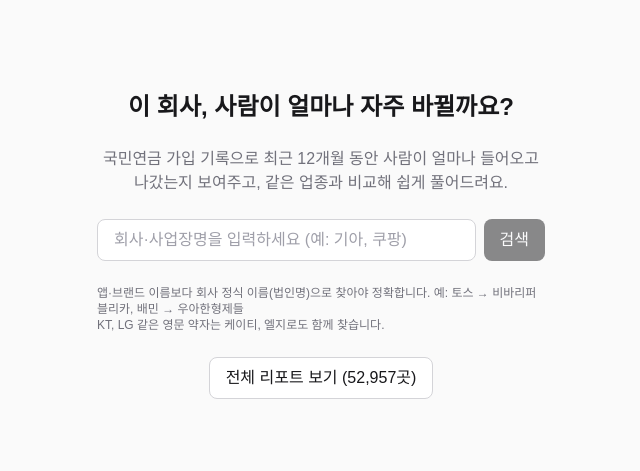
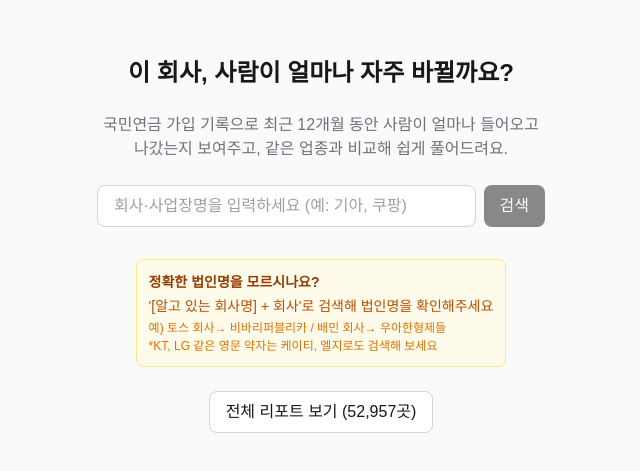
Before and after one commit to MABC-2026/project-code, a Next.js app: page / in a window 1280 px wide. Shown: the part 155-626 px from the top of the page, without its empty margins (319-959 px from the left). Built offline with nearby package versions, Linux system fonts and the light colour scheme.

Commit message:
웹페이지 Tip 문구 업데이트 - 법인명 검색 안내

```diff
--- a/src/app/page.tsx
+++ b/src/app/page.tsx
@@ -414,10 +414,22 @@ export default function Home() {
               검색
             </button>
           </form>
-          <p className="w-full max-w-md text-xs text-zinc-500">
-            앱·브랜드 이름보다 회사 정식 이름(법인명)으로 찾아야 정확합니다. 예: 토스 → 비바리퍼블리카, 배민 → 우아한형제들<br />
-            KT, LG 같은 영문 약자는 케이티, 엘지로도 함께 찾습니다.
-          </p>
+          <div className="mt-2">
+            <div className="w-full max-w-md rounded-lg border border-amber-200 bg-amber-50 p-3">
+              <p className="text-sm font-semibold text-amber-800">
+                정확한 법인명을 모르시나요?
+              </p>
+              <p className="text-sm text-amber-700 mt-1">
+                '[알고 있는 회사명] + 회사'로 검색해 법인명을 확인해주세요
+              </p>
+              <p className="text-xs text-amber-600 mt-1">
+                예) 토스 회사→ 비바리퍼블리카 / 배민 회사→ 우아한형제들
+              </p>
+              <p className="text-xs text-amber-600 mt-0.5">
+                *KT, LG 같은 영문 약자는 케이티, 엘지로도 검색해 보세요
+              </p>
+            </div>
+          </div>
           <div className="flex gap-2">
             <button
               className="rounded-lg border border-zinc-300 bg-white px-4 py-2 text-zinc-900 hover:bg-zinc-100"
```
